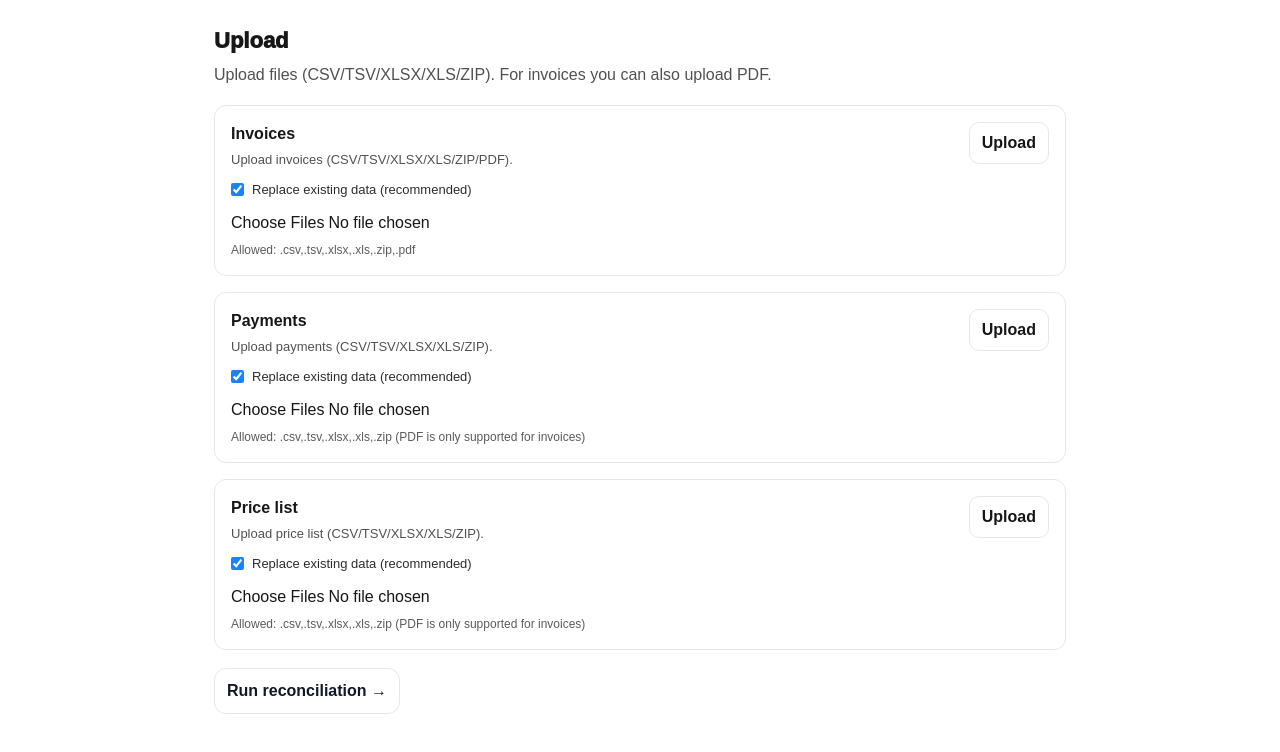
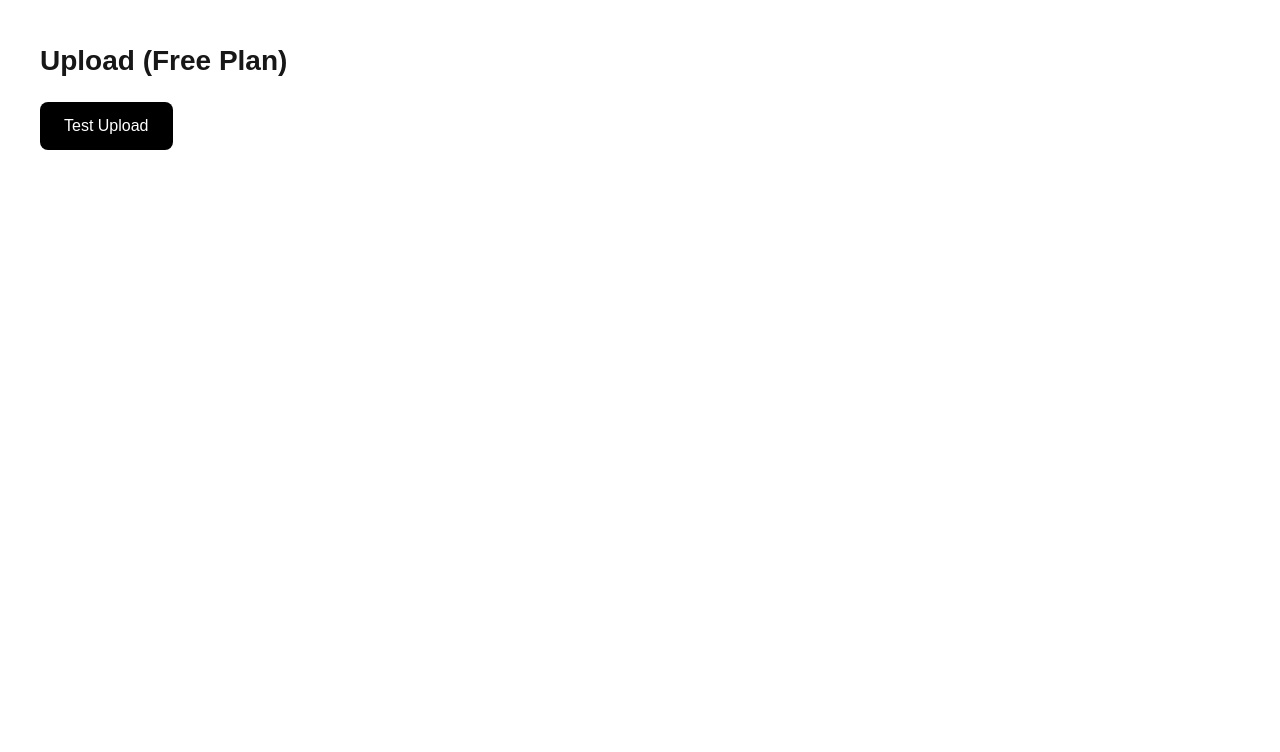
Before and after one commit to boskovasiljevic90/effluxa, a Next.js app: page /app/upload in a window 1280 px wide. Shown: the top 752 px of the page. Built offline with nearby package versions, Linux system fonts and the light colour scheme.

Commit message:
remove clerk auth from upload page

```diff
--- a/app/app/upload/page.tsx
+++ b/app/app/upload/page.tsx
@@ -1,167 +1,42 @@
-"use client";
+"use client"
 
-import { useMemo, useState } from "react";
+import { useState } from "react"
 
-type Kind = "invoices" | "payments" | "price-list";
+export default function UploadPage() {
+  const [response, setResponse] = useState<any>(null)
 
-function KindCard({
-  kind,
-  title,
-  subtitle,
-}: {
-  kind: Kind;
-  title: string;
-  subtitle: string;
-}) {
-  const [files, setFiles] = useState<File[]>([]);
-  const [replace, setReplace] = useState<boolean>(true);
-  const [status, setStatus] = useState<"idle" | "uploading" | "ok" | "error">("idle");
-  const [message, setMessage] = useState<string>("");
-
-  const accept = useMemo(() => {
-    // PDF is supported only for invoices (backend enforces)
-    const base = ".csv,.tsv,.xlsx,.xls,.zip";
-    return kind === "invoices" ? `${base},.pdf` : base;
-  }, [kind]);
-
-  async function onUpload() {
-    if (!files.length) {
-      setStatus("error");
-      setMessage("Please choose file(s) first.");
-      return;
-    }
-
-    try {
-      setStatus("uploading");
-      setMessage("");
-
-      const fd = new FormData();
-      for (const f of files) fd.append("files", f);
-      if (replace) fd.append("replace", "1");
-
-      const res = await fetch(`/api/upload/${kind}`, {
-        method: "POST",
-        body: fd,
-      });
-
-      const text = await res.text();
-      let data: any = null;
-      try {
-        data = JSON.parse(text);
-      } catch {}
-
-      if (!res.ok) {
-        setStatus("error");
-        setMessage(data ? JSON.stringify(data, null, 2) : text);
-        return;
-      }
-
-      setStatus("ok");
-      setMessage(data ? JSON.stringify(data, null, 2) : text);
-    } catch (e: any) {
-      setStatus("error");
-      setMessage(e?.message ?? String(e));
-    }
+  async function testUpload() {
+    const res = await fetch("/api/upload/invoices", {
+      method: "POST"
+    })
+    const data = await res.json()
+    setResponse(data)
   }
 
   return (
-    <div style={{ border: "1px solid #e5e7eb", borderRadius: 12, padding: 16 }}>
-      <div style={{ display: "flex", justifyContent: "space-between", gap: 12, alignItems: "flex-start" }}>
-        <div>
-          <div style={{ fontSize: 16, fontWeight: 800 }}>{title}</div>
-          <div style={{ fontSize: 13, opacity: 0.75, marginTop: 4 }}>{subtitle}</div>
-
-          <label style={{ display: "flex", gap: 8, alignItems: "center", marginTop: 10, fontSize: 13, opacity: 0.9 }}>
-            <input type="checkbox" checked={replace} onChange={(e) => setReplace(e.target.checked)} />
-            Replace existing data (recommended)
-          </label>
-        </div>
+    <div style={{ padding: 40 }}>
+      <h1 style={{ fontSize: 28, fontWeight: 700 }}>
+        Upload (Free Plan)
+      </h1>
 
       <button
-          onClick={onUpload}
-          disabled={status === "uploading"}
+        onClick={testUpload}
         style={{
-            padding: "8px 12px",
-            borderRadius: 10,
-            border: "1px solid #e5e7eb",
-            background: status === "uploading" ? "#f3f4f6" : "white",
-            cursor: status === "uploading" ? "not-allowed" : "pointer",
-            fontWeight: 800,
+          marginTop: 20,
+          padding: "12px 24px",
+          background: "black",
+          color: "white",
+          borderRadius: 8
         }}
       >
-          {status === "uploading" ? "Uploading..." : "Upload"}
+        Test Upload
       </button>
-      </div>
 
-      <div style={{ marginTop: 12 }}>
-        <input
-          type="file"
-          accept={accept}
-          multiple
-          onChange={(e) => setFiles(Array.from(e.target.files || []))}
-        />
-        <div style={{ marginTop: 6, fontSize: 12, opacity: 0.7 }}>
-          Allowed: {accept}
-          {kind !== "invoices" ? " (PDF is only supported for invoices)" : ""}
-        </div>
-      </div>
-
-      {status !== "idle" && (
-        <div style={{ marginTop: 12 }}>
-          <div style={{ fontSize: 12, fontWeight: 800, opacity: 0.8 }}>
-            {status === "ok" ? "✅ Success" : status === "uploading" ? "⏳ Uploading" : "❌ Error"}
-          </div>
-          <pre
-            style={{
-              marginTop: 8,
-              padding: 12,
-              borderRadius: 10,
-              background: "#f9fafb",
-              border: "1px solid #e5e7eb",
-              overflowX: "auto",
-              fontSize: 12,
-              lineHeight: 1.4,
-            }}
-          >
-            {message}
+      {response && (
+        <pre style={{ marginTop: 20 }}>
+          {JSON.stringify(response, null, 2)}
         </pre>
-        </div>
       )}
     </div>
-  );
+  )
 }
-
-export default function UploadPage() {
-  return (
-    <div style={{ maxWidth: 900, margin: "0 auto", padding: 24 }}>
-      <div style={{ fontSize: 22, fontWeight: 950 }}>Upload</div>
-      <div style={{ marginTop: 6, opacity: 0.75 }}>
-        Upload files (CSV/TSV/XLSX/XLS/ZIP). For invoices you can also upload PDF.
-      </div>
-
-      <div style={{ display: "grid", gridTemplateColumns: "1fr", gap: 16, marginTop: 18 }}>
-        <KindCard kind="invoices" title="Invoices" subtitle="Upload invoices (CSV/TSV/XLSX/XLS/ZIP/PDF)." />
-        <KindCard kind="payments" title="Payments" subtitle="Upload payments (CSV/TSV/XLSX/XLS/ZIP)." />
-        <KindCard kind="price-list" title="Price list" subtitle="Upload price list (CSV/TSV/XLSX/XLS/ZIP)." />
-      </div>
-
-      <div style={{ marginTop: 18 }}>
-        <a
-          href="/app/reconcile"
-          style={{
-            display: "inline-block",
-            textDecoration: "none",
-            padding: "10px 12px",
-            borderRadius: 12,
-            border: "1px solid #e5e7eb",
-            fontWeight: 900,
-            background: "white",
-            color: "#111827",
-          }}
-        >
-          Run reconciliation →
-        </a>
-      </div>
-    </div>
-  );
-}
```
Lines whose indentation alone changed are shown as unchanged.
